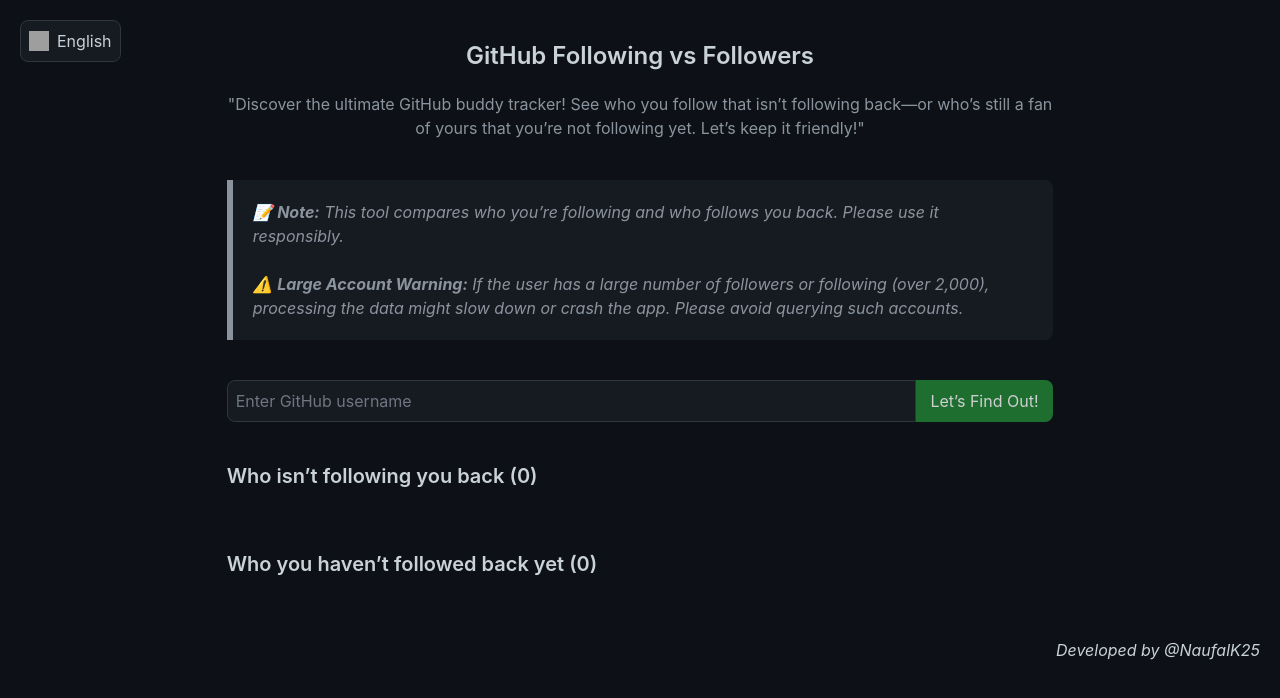
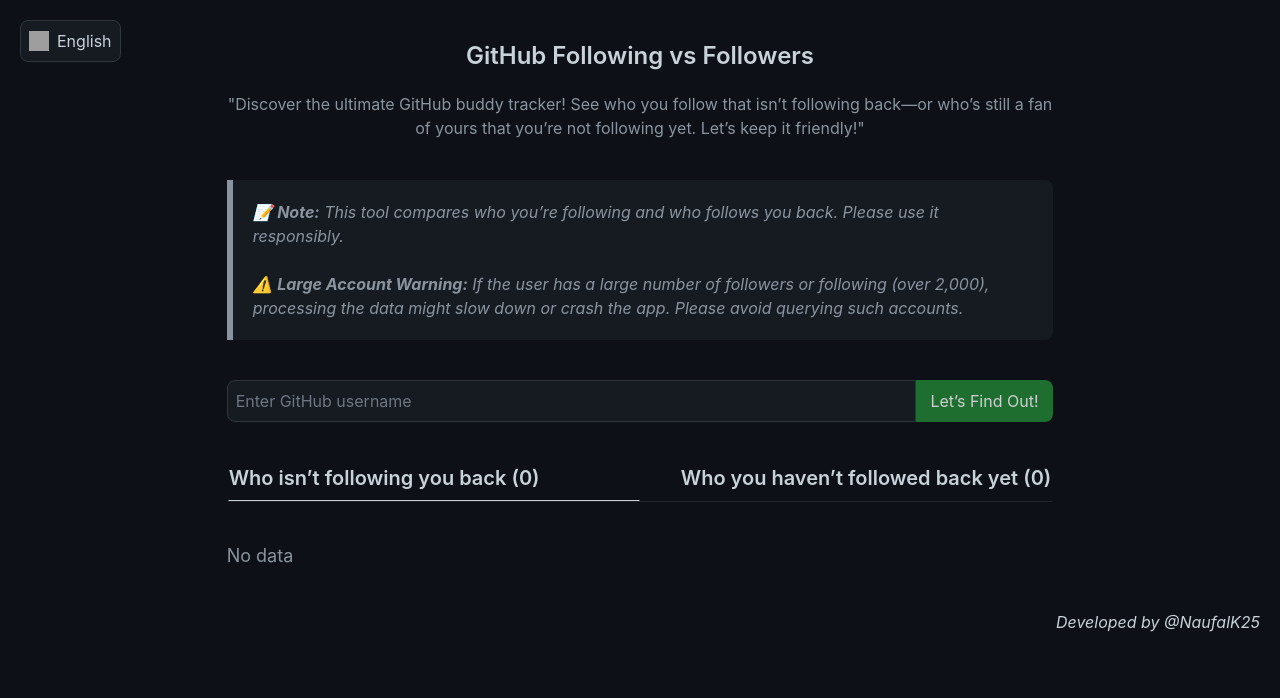
Before and after one commit to NaufalK25/following-vs-followers, a React (Vite) app: page / in a window 1280 px wide. Shown: the top 698 px of the page. Built offline with nearby package versions, Linux system fonts and the light colour scheme; grey boxes are pictures that could not be loaded.

Commit message:
make data showed using tab

```diff
--- a/src/App.tsx
+++ b/src/App.tsx
@@ -6,9 +6,12 @@
 import { User, UserType } from './type';
 import './App.css';
 
+type Tab = 'Not Following' | 'Not Followers';
+
 const App = () => {
   const { t } = useTranslation();
 
+  const [activeTab, setActiveTab] = useState<Tab>('Not Following');
   const [username, setUsername] = useState('');
   const [notFollowing, setNotFollowing] = useState<User[]>([]);
   const [notFollowers, setNotFollowers] = useState<User[]>([]);
@@ -163,24 +166,41 @@
           </button>
         </div>
 
+        <div
+          role='tablist'
+          className='flex justify-center w-full sm:w-2/3 mx-auto border border-transparent border-b-github-border-muted'
+        >
+          <a
+            role='tab'
+            className={`${activeTab === 'Not Following' ? 'border-b-github-text-primary' : ''} border border-transparent pb-2 cursor-pointer flex flex-col justify-center w-full sm:w-2/3 mx-auto gap-5`}
+            onClick={() => setActiveTab('Not Following')}
+          >
+            <h2 className="text-github-text-primary font-semibold text-xl">{t('notFollowing')} ({notFollowing.length})</h2>
+          </a>
+          <a
+            role='tab'
+            className={`${activeTab === 'Not Followers' ? 'border-b-github-text-primary' : ''} text-right border border-transparent pb-2 cursor-pointer flex flex-col justify-center w-full sm:w-2/3 mx-auto gap-5`}
+            onClick={() => setActiveTab('Not Followers')}
+          >
+            <h2 className="text-github-text-primary font-semibold text-xl">{t('notFollowers')} ({notFollowers.length})</h2>
+          </a>
+        </div>
+
         <div className="flex flex-col justify-center w-full sm:w-2/3 mx-auto gap-5">
-          <h2 className="text-github-text-primary font-semibold text-xl">{t('notFollowing')} ({notFollowing.length})</h2>
-
+          {activeTab === 'Not Following' ? notFollowing.length > 0 ? (
             <div className="grid grid-cols-1 lg:grid-cols-3 gap-5">
               {notFollowing.map((data) => (
                 <UserCard key={data.login} data={data} btnText={t('unfollow')} />
               ))}
             </div>
-        </div>
-
-        <div className="flex flex-col justify-center w-full sm:w-2/3 mx-auto gap-5">
-          <h2 className="text-github-text-primary font-semibold text-xl">{t('notFollowers')} ({notFollowers.length})</h2>
-
+          ) : <p className="text-github-text-secondary group-hover:text-github-text-primary text-lg">No data</p> : null}
+          {activeTab === 'Not Followers' ? notFollowers.length > 0 ? (
             <div className="grid grid-cols-1 lg:grid-cols-3 gap-5">
               {notFollowers.map((data) => (
                 <UserCard key={data.login} data={data} btnText={t('follow')} />
               ))}
             </div>
+          ) : <p className="text-github-text-secondary group-hover:text-github-text-primary text-lg">No data</p> : null}
         </div>
 
         <div>
```
Lines whose indentation alone changed are shown as unchanged.
